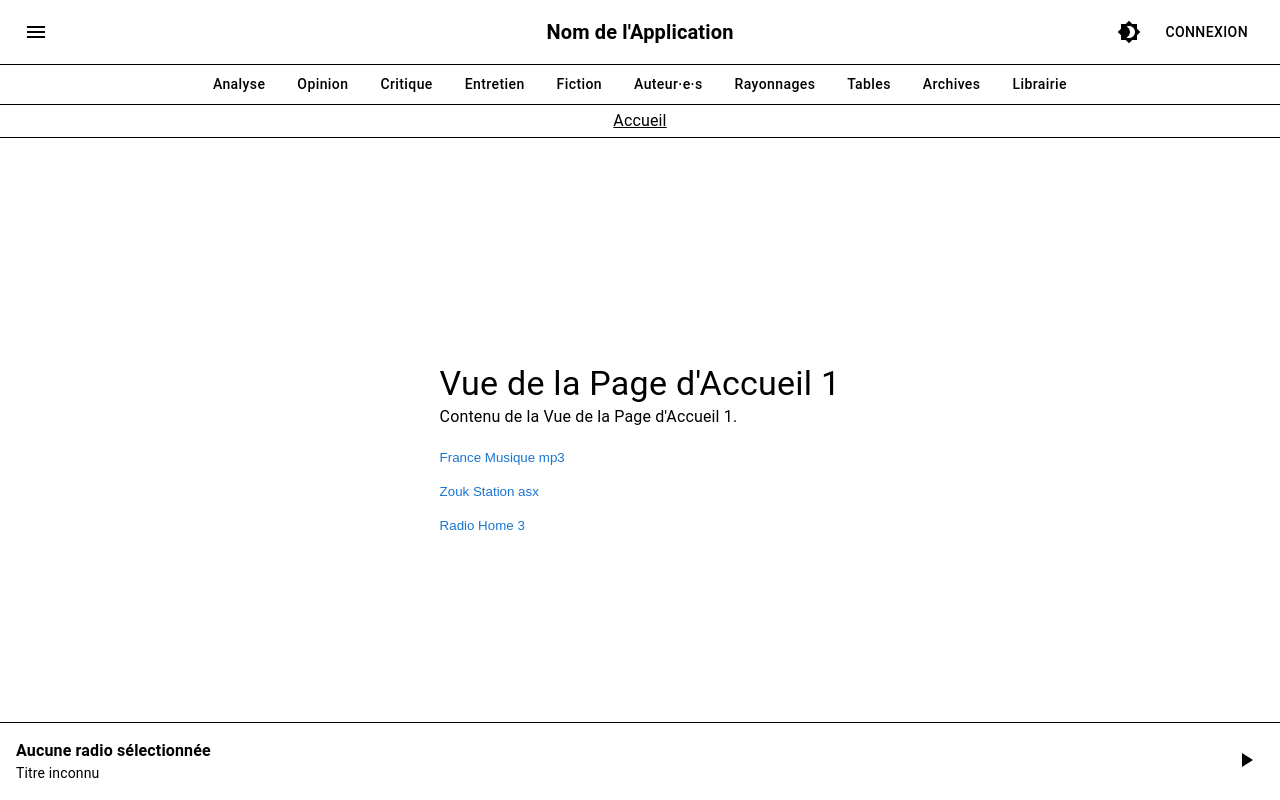
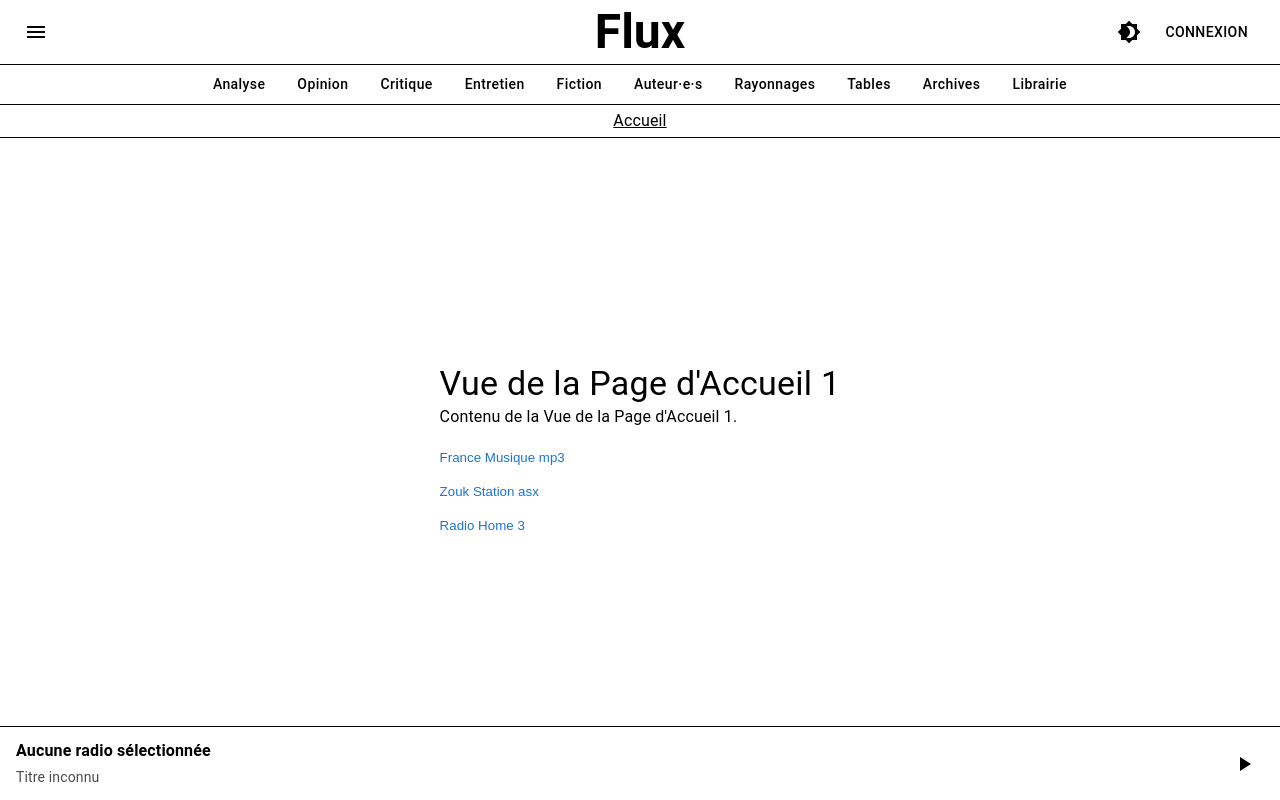
Before and after one commit to jvk88511334/client-prototype-react, a React (Create React App) app: page / in a window 1280 px wide. Shown: the top 800 px of the page. Built offline with nearby package versions, Linux system fonts and the light colour scheme.

Commit message:
- Correction de l'agencement du lecteur - Barre de progression sur un fichier de téléchargement d'un mp3 - Coorection relative à l'audiocontexte

```diff
--- a/src/App.js
+++ b/src/App.js
@@ -3,18 +3,16 @@ import React, { useState, useMemo } from 'react';
 import { BrowserRouter as Router, Route, Routes } from 'react-router-dom';
 import { ThemeProvider, createTheme } from '@mui/material/styles';
 import CssBaseline from '@mui/material/CssBaseline';
+import HomeView from './views/HomeView';
 import HomeView1 from './views/HomeView1';
 import HomeView2 from './views/HomeView2';
 import HomeView3 from './views/HomeView3';
 import SubNavbar from './components/SubNavbar';
 import Navbar from './components/Navbar';
-import Footer from './components/Footer';
 import LoginView from "./views/LoginView";
 import RegisterView from './views/RegisterView';
 import ForgotPasswordView from './views/ForgotPasswordView';
 import Breadcrumb from './components/Breadcrumb';
-import RadioPlayer from './components/RadioPlayer';
-import radioLists from './data/radioLists.json';
 import { AudioProvider } from './AudioContext';
 
 function App() {
@@ -70,15 +68,13 @@ function App() {
                         <main style={{ flex: 1, paddingBottom: '60px' }}>
                             <Routes>
                                 <Route path="/" element={<HomeView1 />} />
-                                <Route path="/view2" element={<HomeView2 />} />
+                                <Route path="/view" element={<HomeView />} />
                                 <Route path="/view3" element={<HomeView3 />} />
                                 <Route path="/login" element={<LoginView />} />
                                 <Route path="/register" element={<RegisterView />} />
                                 <Route path="/forgot-password" element={<ForgotPasswordView />} />
                             </Routes>
                         </main>
-                        <RadioPlayer radios={radioLists.home} />
-                        <Footer toggleTheme={toggleTheme} />
                     </div>
                 </Router>
             </AudioProvider>
--- a/src/AudioContext.js
+++ b/src/AudioContext.js
@@ -7,6 +7,8 @@ export const AudioProvider = ({ children }) => {
     const [currentRadio, setCurrentRadio] = useState(null);
     const [isPlaying, setIsPlaying] = useState(false);
     const [currentTrack, setCurrentTrack] = useState('');
+    const [duration, setDuration] = useState(0);
+    const [currentTime, setCurrentTime] = useState(0);
     const audioRef = useRef(new Audio());
 
     useEffect(() => {
@@ -14,6 +16,8 @@ export const AudioProvider = ({ children }) => {
 
         const handlePlay = () => setIsPlaying(true);
         const handlePause = () => setIsPlaying(false);
+        const handleDurationChange = () => setDuration(audio.duration);
+        const handleTimeUpdate = () => setCurrentTime(audio.currentTime);
         const handleMetadata = (e) => {
             if (e.type === 'metadata') {
                 const metadata = e.detail;
@@ -25,11 +29,15 @@ export const AudioProvider = ({ children }) => {
 
         audio.addEventListener('play', handlePlay);
         audio.addEventListener('pause', handlePause);
+        audio.addEventListener('durationchange', handleDurationChange);
+        audio.addEventListener('timeupdate', handleTimeUpdate);
         audio.addEventListener('metadata', handleMetadata);
 
         return () => {
             audio.removeEventListener('play', handlePlay);
             audio.removeEventListener('pause', handlePause);
+            audio.removeEventListener('durationchange', handleDurationChange);
+            audio.removeEventListener('timeupdate', handleTimeUpdate);
             audio.removeEventListener('metadata', handleMetadata);
         };
     }, []);
@@ -50,13 +58,20 @@ export const AudioProvider = ({ children }) => {
         }
     };
 
+    const seek = (time) => {
+        audioRef.current.currentTime = time;
+    };
+
     return (
         <AudioContext.Provider value={{
             currentRadio,
             isPlaying,
             currentTrack,
+            duration,
+            currentTime,
             playRadio,
-            togglePlay
+            togglePlay,
+            seek
         }}>
             {children}
         </AudioContext.Provider>
--- a/src/components/Navbar.js
+++ b/src/components/Navbar.js
@@ -41,8 +41,8 @@ function Navbar({ toggleTheme }) {
                     </IconButton>
                     <Box sx={{ flexGrow: 1 }} />
                     {!isMobile && (
-                        <Typography variant="h6" component="div" sx={{ fontWeight: 'bold', position: 'absolute', left: '50%', transform: 'translateX(-50%)' }}>
-                            Nom de l'Application
+                        <Typography variant="h3" component="div" sx={{ fontWeight: 'bold', position: 'absolute', left: '50%', transform: 'translateX(-50%)' }}>
+                            Flux
                         </Typography>
                     )}
                     <Box sx={{ flexGrow: 1 }} />
--- a/src/components/RadioPlayer.js
+++ b/src/components/RadioPlayer.js
@@ -1,6 +1,7 @@
 // RadioPlayer.js
 import React from 'react';
 import { useTheme } from '@mui/material/styles';
+import { Slider } from '@mui/material';
 import { useAudio } from '../AudioContext';
 
 const RadioList = ({ radios, onRadioSelect }) => {
@@ -36,9 +37,19 @@ const PauseIcon = ({ color }) => (
     </svg>
 );
 
+const formatTime = (time) => {
+    const minutes = Math.floor(time / 60);
+    const seconds = Math.floor(time % 60);
+    return `${minutes}:${seconds < 10 ? '0' : ''}${seconds}`;
+};
+
 const RadioPlayer = ({ radios = [] }) => {
-    const { currentRadio, isPlaying, currentTrack, playRadio, togglePlay } = useAudio();
+    const { currentRadio, isPlaying, currentTrack, duration, currentTime, playRadio, togglePlay, seek } = useAudio();
     const theme = useTheme();
+
+    const handleSliderChange = (event, newValue) => {
+        seek(newValue);
+    };
 
     const playerStyle = {
         position: 'fixed',
@@ -48,24 +59,92 @@ const RadioPlayer = ({ radios = [] }) => {
         backgroundColor: theme.palette.mode === 'light' ? '#ffffff' : '#000000',
         color: theme.palette.text.primary,
         borderTop: `1px solid ${theme.palette.mode === 'light' ? 'black' : 'white'}`,
-        padding: '1rem',
+        padding: '0.75rem 1rem',
         display: 'flex',
-        justifyContent: 'space-between',
-        alignItems: 'center',
+        flexDirection: 'column',
+        alignItems: 'stretch',
         zIndex: 1000,
     };
+
+    const isSpecificMP3 = currentRadio?.streamUrl.toLowerCase().endsWith('.mp3') && duration > 0 && duration !== Infinity;
 
     return (
         <>
             <RadioList radios={radios} onRadioSelect={playRadio} />
             <div style={playerStyle}>
-                <div>
-                    <div style={{ fontWeight: 'bold' }}>{currentRadio?.name || 'Aucune radio sélectionnée'}</div>
-                    <div style={{ fontSize: '0.875rem' }}>{currentTrack || 'Titre inconnu'}</div>
+                <div style={{
+                    display: 'flex',
+                    justifyContent: 'space-between',
+                    alignItems: 'center',
+                    minHeight: '48px', // Utilisation de minHeight au lieu de height fixe
+                }}>
+                    <div style={{
+                        display: 'flex',
+                        flexDirection: 'column',
+                        justifyContent: 'center',
+                    }}>
+                        <div style={{
+                            fontWeight: 'bold',
+                            marginBottom: '0.25rem' // Ajout d'une marge entre le titre et les métadonnées
+                        }}>
+                            {currentRadio?.name || 'Aucune radio sélectionnée'}
+                        </div>
+                        <div style={{
+                            fontSize: '0.875rem',
+                            opacity: 0.7 // Légère réduction de l'opacité pour différencier visuellement
+                        }}>
+                            {currentTrack || 'Titre inconnu'}
+                        </div>
+                    </div>
+                    <button
+                        onClick={togglePlay}
+                        style={{
+                            background: 'none',
+                            border: 'none',
+                            cursor: 'pointer',
+                            padding: '8px',
+                            display: 'flex',
+                            alignItems: 'center',
+                            justifyContent: 'center',
+                        }}
+                        aria-label={isPlaying ? "Pause" : "Play"}
+                    >
+                        {isPlaying ? <PauseIcon color={theme.palette.text.primary} /> : <PlayIcon color={theme.palette.text.primary} />}
+                    </button>
                 </div>
-                <button onClick={togglePlay} style={{ background: 'none', border: 'none', cursor: 'pointer' }}>
-                    {isPlaying ? <PauseIcon color={theme.palette.text.primary} /> : <PlayIcon color={theme.palette.text.primary} />}
-                </button>
+                {isSpecificMP3 && (
+                    <div style={{ display: 'flex', alignItems: 'center', marginTop: '0.5rem' }}>
+                        <span style={{ marginRight: '0.5rem', minWidth: '45px', textAlign: 'right' }}>{formatTime(currentTime)}</span>
+                        <Slider
+                            value={currentTime}
+                            onChange={handleSliderChange}
+                            max={duration || 100}
+                            aria-labelledby="continuous-slider"
+                            sx={{
+                                color: theme.palette.mode === 'light' ? 'rgba(0, 0, 0, 0.87)' : 'rgba(255, 255, 255, 0.87)',
+                                '& .MuiSlider-thumb': {
+                                    width: 12,
+                                    height: 12,
+                                    transition: '0.3s cubic-bezier(.47,1.64,.41,.8)',
+                                    '&:before': {
+                                        boxShadow: '0 2px 12px 0 rgba(0,0,0,0.4)',
+                                    },
+                                    '&:hover, &.Mui-focusVisible': {
+                                        boxShadow: `0px 0px 0px 8px ${theme.palette.mode === 'dark' ? 'rgb(255 255 255 / 16%)' : 'rgb(0 0 0 / 16%)'}`,
+                                    },
+                                    '&.Mui-active': {
+                                        width: 20,
+                                        height: 20,
+                                    },
+                                },
+                                '& .MuiSlider-rail': {
+                                    opacity: 0.28,
+                                },
+                            }}
+                        />
+                        <span style={{ marginLeft: '0.5rem', minWidth: '45px' }}>{formatTime(duration)}</span>
+                    </div>
+                )}
             </div>
         </>
     );
--- a/src/components/SubNavbar.js
+++ b/src/components/SubNavbar.js
@@ -3,7 +3,7 @@ import { Toolbar, Button, Box, useTheme } from '@mui/material';
 import { Link as RouterLink } from 'react-router-dom';
 
 const navItems = [
-    { name: 'Analyse', path: '/analyse' },
+    { name: 'Analyse', path: '/view' },
     { name: 'Opinion', path: '/opinion' },
     { name: 'Critique', path: '/critique' },
     { name: 'Entretien', path: '/entretien' },
```
